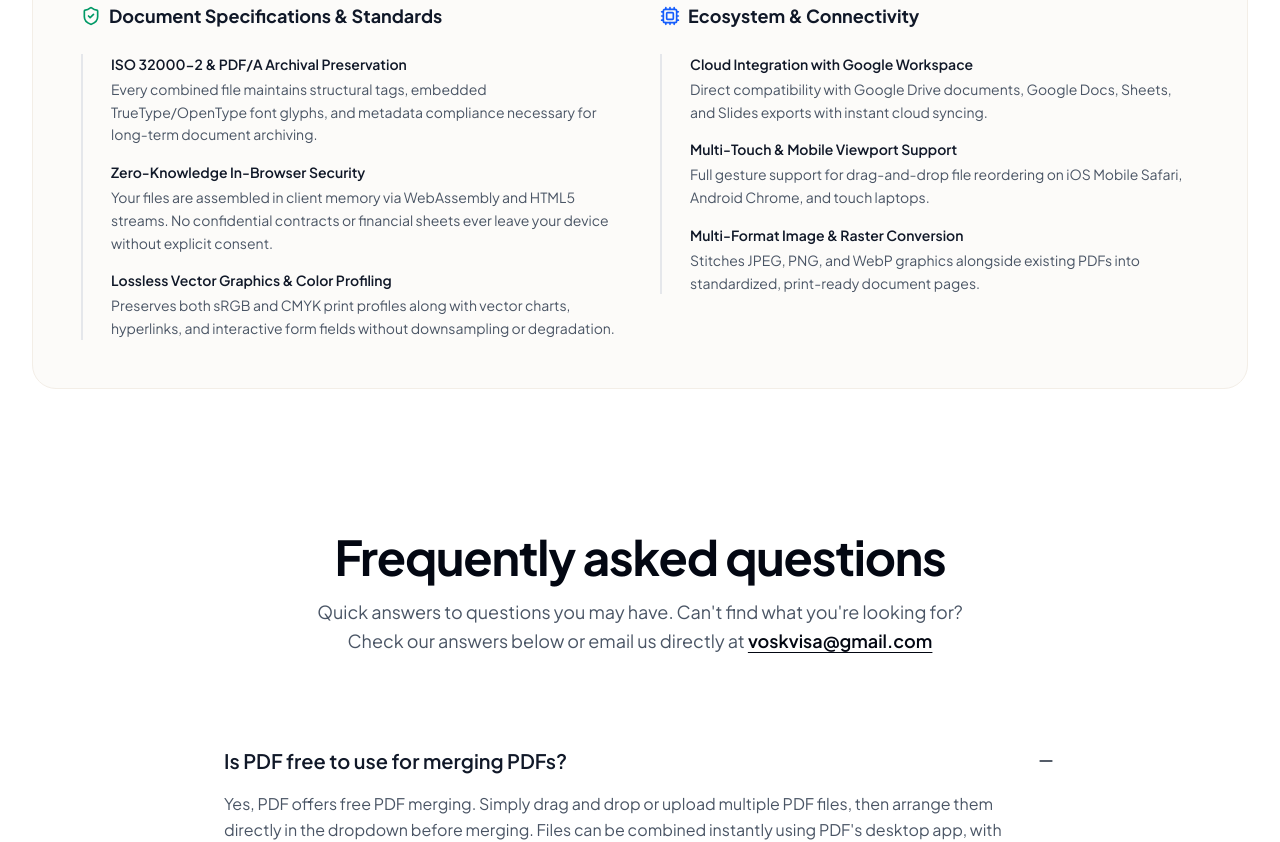
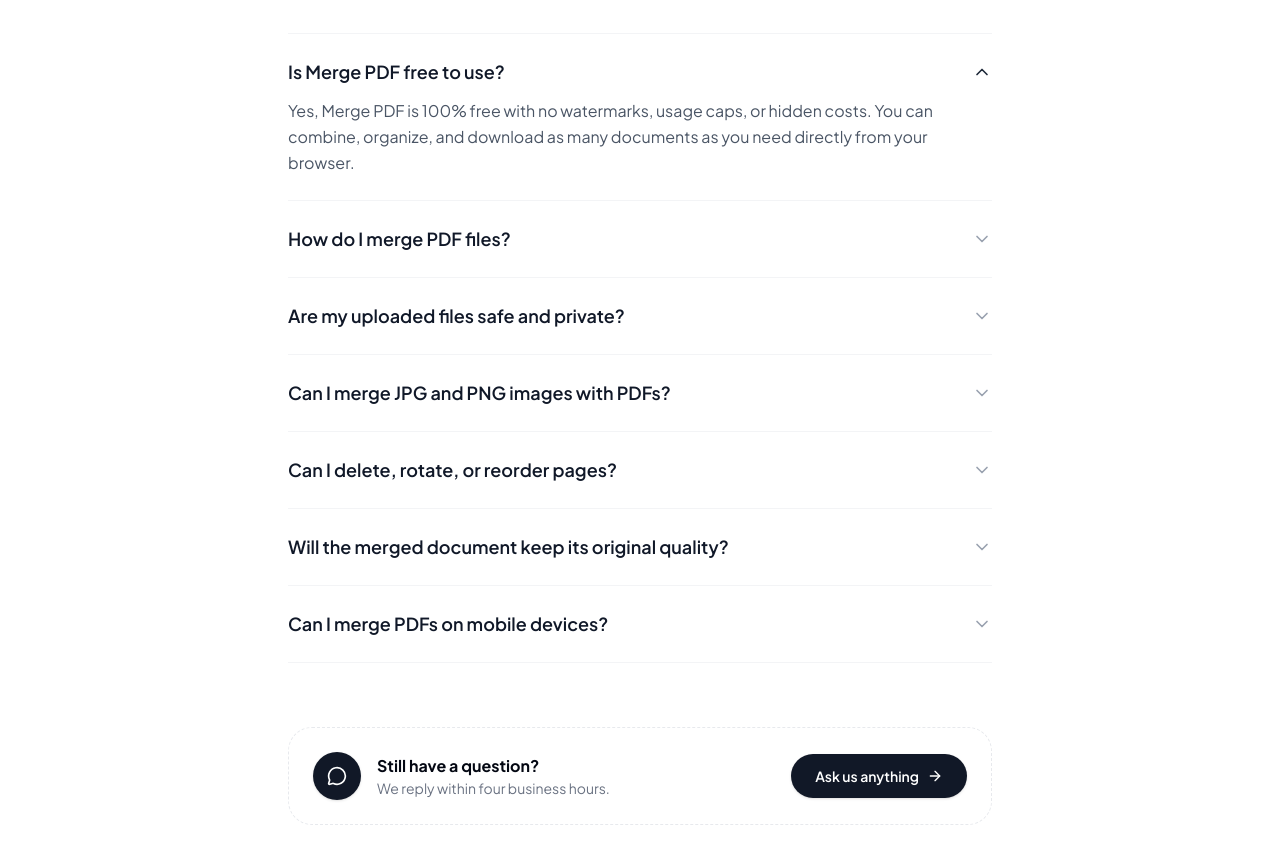
Before and after one commit to ToufikTk/MerPDF, a React (Vite) app: page / in a window 1280 px wide. Shown: the part 3960-4802 px from the top of the page. Built offline with nearby package versions, Linux system fonts and the light colour scheme.

Commit message:
refactor: update contact email and update FAQ content
- Standardize support email to Support@verpdf.com across the application.
- Refactor FAQ component and content.
- Remove TechnicalSpecs component.

```diff
--- a/src/App.tsx
+++ b/src/App.tsx
@@ -4,7 +4,6 @@ import { MergeTool } from './components/MergeTool';
 import { HowItWorks } from './components/HowItWorks';
 import { Features } from './components/Features';
 import { Products } from './components/Products';
-import { TechnicalSpecs } from './components/TechnicalSpecs';
 import { FAQ } from './components/FAQ';
 import { Footer } from './components/Footer';
 import { PreviewModal } from './components/PreviewModal';
@@ -458,7 +457,7 @@ export default function App() {
                     const ownerUser: UserProfile = {
                       id: 'site-owner',
                       name: 'Site Owner',
-                      email: cfg.supportEmail || 'admin@pdfmerge.com',
+                      email: cfg.supportEmail || 'Support@verpdf.com',
                       username: 'admin',
                       role: 'owner',
                       isVerified: true,
@@ -550,11 +549,8 @@ export default function App() {
             {/* 4. Discover PDF's products (H2 -> H3) */}
             <Products />
 
-            {/* 5. Enterprise Standards & Specifications (H4 -> H5) */}
-            <TechnicalSpecs />
-
             {/* 6. Frequently Asked Questions (H2 -> H3) */}
-            <FAQ />
+            <FAQ onNavigateContact={() => handleNavigate('contact')} />
           </>
         )}
       </main>
--- a/src/components/AboutPage.tsx
+++ b/src/components/AboutPage.tsx
@@ -199,7 +199,7 @@ export const AboutPage: React.FC<AboutPageProps> = ({ onGoToMerge }) => {
             <ArrowRight className="w-4 h-4 ml-2" />
           </button>
           <a
-            href="mailto:support@mergepdf.example"
+            href="mailto:Support@verpdf.com"
             className="inline-flex items-center px-6 py-3 rounded-full bg-gray-200/70 hover:bg-gray-200 text-gray-800 text-sm font-semibold transition-all"
           >
             <Mail className="w-4 h-4 mr-2 text-gray-600" />
--- a/src/components/ContactPage.tsx
+++ b/src/components/ContactPage.tsx
@@ -192,10 +192,10 @@ export const ContactPage: React.FC<ContactPageProps> = ({ onNavigateFAQ }) => {
                 EMAIL
               </span>
               <a
-                href={`mailto:${siteConfig.supportEmail || 'voskvisa@gmail.com'}`}
+                href={`mailto:${siteConfig.supportEmail || 'Support@verpdf.com'}`}
                 className="text-sm font-medium text-gray-900 hover:underline"
               >
-                {siteConfig.supportEmail || 'voskvisa@gmail.com'}
+                {siteConfig.supportEmail || 'Support@verpdf.com'}
               </a>
             </div>
 
--- a/src/components/CookiesPolicyPage.tsx
+++ b/src/components/CookiesPolicyPage.tsx
@@ -211,10 +211,10 @@ export const CookiesPolicyPage: React.FC = () => {
             <p>
               For questions regarding our cookie practices, you may reach our compliance team at{' '}
               <a
-                href="mailto:privacy@mergepdf.example"
+                href="mailto:Support@verpdf.com"
                 className="text-gray-950 font-medium hover:underline"
               >
-                privacy@mergepdf.example
+                Support@verpdf.com
               </a>.
             </p>
           </section>
--- a/src/components/FAQ.tsx
+++ b/src/components/FAQ.tsx
@@ -1,53 +1,52 @@
 import React, { useState, useEffect } from 'react';
-import { Minus, Plus } from 'lucide-react';
+import { Sparkles, ChevronDown, MessageCircle, ArrowRight } from 'lucide-react';
 import { FAQItem } from '../types';
 import { getSiteConfig } from '../services/siteConfigService';
 
+interface FAQProps {
+  onNavigateContact?: () => void;
+}
+
 const FAQ_DATA: FAQItem[] = [
   {
-    question: 'Is PDF free to use for merging PDFs?',
+    question: 'Is Merge PDF free to use?',
     answer:
-      "Yes, PDF offers free PDF merging. Simply drag and drop or upload multiple PDF files, then arrange them directly in the dropdown before merging. Files can be combined instantly using PDF's desktop app, with free access to basic PDF merging features.",
+      'Yes, Merge PDF is 100% free with no watermarks, usage caps, or hidden costs. You can combine, organize, and download as many documents as you need directly from your browser.',
   },
   {
-    question: 'How do I use PDF?',
+    question: 'How do I merge PDF files?',
     answer:
-      "Simply upload your PDF documents using our drag-and-drop tool, arrange the files in your desired order, and click 'Merge all'. You can then instantly preview or download the combined PDF to your computer or mobile device.",
+      "Simply drag and drop your PDF or image files into the upload area above, arrange the files in your desired order, and click 'Merge all'. Your combined PDF is processed in seconds and ready to download.",
   },
   {
-    question: 'Can I merge PDFs on mobile?',
+    question: 'Are my uploaded files safe and private?',
     answer:
-      'Yes, PDF is fully responsive and optimized for mobile devices. You can upload and merge documents directly through your Safari or Chrome mobile browser on iPhone, iPad, and Android without installing third-party applications.',
+      'Absolutely. All merging and file manipulation happens entirely inside your local browser via client-side memory buffers. Your documents, contracts, and confidential files are never transmitted to external servers.',
   },
   {
-    question: 'Can I merge multiple PDF files at once?',
+    question: 'Can I merge JPG and PNG images with PDFs?',
     answer:
-      'Yes! There is no restriction on combining 2, 5, 10 or more documents at once. Select all your files in one go, arrange the sequence, and stitch them into a single file.',
+      'Yes. Our built-in rasterizer automatically converts JPG, JPEG, and PNG images into standardized PDF pages, allowing you to seamlessly interleave photos, scans, and documents.',
   },
   {
-    question: 'Can I delete and reorder pages after I merge files?',
+    question: 'Can I delete, rotate, or reorder pages?',
     answer:
-      'Yes. Our interactive arranger lets you adjust document order, remove redundant pages or files, and rotate orientations in 90-degree steps prior to generating the combined document.',
+      'Yes! Before merging, you can freely drag to reorder documents, rotate pages in 90° increments, and remove unwanted items with a single click.',
   },
   {
-    question: 'Can I merge a JPG with a PDF?',
+    question: 'Will the merged document keep its original quality?',
     answer:
-      'Yes! PDF has built-in image rasterization support. You can combine JPG, JPEG, and PNG images alongside regular PDF documents, and they will be seamlessly converted into standard PDF pages.',
+      'Yes. All fonts, embedded vector graphics, forms, metadata, and high-resolution images are preserved according to ISO 32000-2 specifications without lossy compression or quality loss.',
   },
   {
-    question: 'Will the merged PDF keep its original formatting?',
+    question: 'Can I merge PDFs on mobile devices?',
     answer:
-      'Yes. All fonts, embedded vector graphics, tables, interactive form fields, metadata, and high-definition layouts from your original files remain untouched and crisp.',
-  },
-  {
-    question: 'How does merging PDFs with Google Drive work?',
-    answer:
-      'You can select files stored in Google Drive directly within our tool, combine them without downloading them locally first, and sync the result back to your preferred cloud folder.',
+      'Yes, our tool is fully responsive and optimized for touch devices. You can merge PDFs directly in Safari on iOS or Chrome on Android without installing any app.',
   },
 ];
 
-export const FAQ: React.FC = () => {
-  // First item open by default matching screenshot
+export const FAQ: React.FC<FAQProps> = ({ onNavigateContact }) => {
+  // First item open by default for immediate preview, matching design
   const [openIndices, setOpenIndices] = useState<number[]>([0]);
   const [siteConfig, setSiteConfig] = useState(() => getSiteConfig());
 
@@ -59,7 +58,7 @@ export const FAQ: React.FC = () => {
     return () => window.removeEventListener('siteConfigUpdated', handleUpdate);
   }, []);
 
-  const supportEmail = siteConfig?.supportEmail || 'voskvisa@gmail.com';
+  const supportEmail = siteConfig?.supportEmail || 'Support@verpdf.com';
 
   const toggleItem = (index: number) => {
     setOpenIndices((prev) =>
@@ -67,50 +66,68 @@ export const FAQ: React.FC = () => {
     );
   };
 
+  const handleAskUs = () => {
+    if (onNavigateContact) {
+      onNavigateContact();
+    } else {
+      window.location.href = `mailto:${supportEmail}`;
+    }
+  };
+
   return (
-    <section id="faq" className="py-20 px-4 sm:px-6 lg:px-8 max-w-4xl mx-auto">
-      {/* Section Header matching Screenshot */}
-      <div className="text-center mb-14 sm:mb-16">
-        <h2 className="text-3xl sm:text-4xl lg:text-5xl font-bold tracking-tight text-gray-950 font-['Plus_Jakarta_Sans']">
+    <section id="faq" className="py-20 sm:py-24 px-4 sm:px-6 lg:px-8 max-w-3xl mx-auto">
+      {/* 1. Pill Badge & Section Header */}
+      <div className="text-center mb-12 sm:mb-14">
+        <div className="inline-flex items-center gap-1.5 px-3.5 py-1 rounded-full border border-gray-200/90 bg-white shadow-2xs mb-4">
+          <Sparkles className="w-3.5 h-3.5 text-amber-500 fill-amber-500/20" />
+          <span className="text-xs font-bold text-gray-700 tracking-wide">FAQ</span>
+        </div>
+
+        <h2 className="text-3xl sm:text-4xl lg:text-5xl font-extrabold tracking-tight text-gray-950 font-['Plus_Jakarta_Sans']">
           Frequently asked questions
         </h2>
-        <p className="mt-4 text-base sm:text-lg text-gray-600 max-w-2xl mx-auto leading-relaxed">
-          Quick answers to questions you may have. Can&apos;t find what you&apos;re looking for? Check our answers below or email us directly at{' '}
+
+        <div className="mt-3.5 text-sm sm:text-base text-gray-500 leading-relaxed max-w-xl mx-auto">
+          <p>Quick answers to the questions we get the most.</p>
+          <p>
+            Can&apos;t find yours? Write to{' '}
             <a
               href={`mailto:${supportEmail}`}
-            className="text-gray-950 font-semibold underline underline-offset-4 hover:text-black transition-colors"
+              className="font-semibold text-gray-900 hover:text-black underline underline-offset-2 transition-colors"
             >
               {supportEmail}
             </a>
+            .
           </p>
         </div>
+      </div>
 
-      {/* Accordion List */}
-      <div className="divide-y divide-gray-200">
+      {/* 2. Accordion List with Clean Separators */}
+      <div className="border-t border-b border-gray-100 divide-y divide-gray-100">
         {FAQ_DATA.map((item, index) => {
           const isOpen = openIndices.includes(index);
           return (
-            <div key={index} className="py-6 sm:py-7">
+            <div key={index} className="py-5 sm:py-6 transition-colors">
               <button
                 type="button"
                 onClick={() => toggleItem(index)}
-                className="w-full flex items-center justify-between text-left focus:outline-hidden group cursor-pointer"
+                className="w-full flex items-center justify-between text-left focus:outline-none group cursor-pointer"
                 aria-expanded={isOpen}
               >
-                <h3 className="text-lg sm:text-xl font-semibold text-gray-900 group-hover:text-black transition-colors pr-6 font-['Plus_Jakarta_Sans']">
+                <h3 className="text-base sm:text-lg font-semibold text-gray-900 group-hover:text-black transition-colors pr-6 font-['Plus_Jakarta_Sans']">
                   {item.question}
                 </h3>
-                <div className="shrink-0 text-gray-800 ml-2">
-                  {isOpen ? (
-                    <Minus className="w-5 h-5 stroke-[2]" />
-                  ) : (
-                    <Plus className="w-5 h-5 stroke-[2]" />
-                  )}
+                <div className="shrink-0 text-gray-400 group-hover:text-gray-700 transition-colors ml-2">
+                  <ChevronDown
+                    className={`w-5 h-5 stroke-[2] transition-transform duration-200 ease-out ${
+                      isOpen ? 'rotate-180 text-gray-800' : 'text-gray-400'
+                    }`}
+                  />
                 </div>
               </button>
 
               {isOpen && (
-                <div className="pt-4 pr-12 text-sm sm:text-base text-gray-600 leading-relaxed animate-in fade-in slide-in-from-top-1 duration-150">
+                <div className="pt-3 pr-8 sm:pr-10 text-sm sm:text-base text-gray-600 leading-relaxed animate-in fade-in slide-in-from-top-1 duration-150">
                   <p>{item.answer}</p>
                 </div>
               )}
@@ -118,6 +135,32 @@ export const FAQ: React.FC = () => {
           );
         })}
       </div>
+
+      {/* 3. Bottom Support Box with Dashed Border */}
+      <div className="mt-12 sm:mt-16 rounded-3xl border border-dashed border-gray-200/90 bg-white/50 p-5 sm:p-6 flex flex-col sm:flex-row items-center justify-between gap-5 transition-all">
+        <div className="flex items-center gap-4 text-center sm:text-left">
+          <div className="w-12 h-12 rounded-full bg-[#111827] text-white flex items-center justify-center shrink-0 shadow-sm">
+            <MessageCircle className="w-5 h-5 stroke-[2]" />
+          </div>
+          <div>
+            <h4 className="text-base font-bold text-gray-950 font-['Plus_Jakarta_Sans']">
+              Still have a question?
+            </h4>
+            <p className="text-sm text-gray-500">
+              We reply within four business hours.
+            </p>
+          </div>
+        </div>
+
+        <button
+          type="button"
+          onClick={handleAskUs}
+          className="inline-flex items-center gap-2 px-6 py-3 rounded-full bg-[#111827] hover:bg-black text-white text-sm font-semibold transition-all shrink-0 shadow-sm hover:shadow cursor-pointer active:scale-98"
+        >
+          <span>Ask us anything</span>
+          <ArrowRight className="w-4 h-4" />
+        </button>
+      </div>
     </section>
   );
 };
--- a/src/components/PrivacyPolicyPage.tsx
+++ b/src/components/PrivacyPolicyPage.tsx
@@ -253,7 +253,7 @@ export const PrivacyPolicyPage: React.FC = () => {
               </li>
             </ul>
             <p className="pt-2 text-gray-700">
-              To exercise any of these rights, contact us at <a href="mailto:privacy@mergepdf.example" className="text-gray-950 font-medium underline underline-offset-2">privacy@mergepdf.example</a>. We will respond within 30 days.
+              To exercise any of these rights, contact us at <a href="mailto:Support@verpdf.com" className="text-gray-950 font-medium underline underline-offset-2">Support@verpdf.com</a>. We will respond within 30 days.
             </p>
           </section>
 
@@ -267,10 +267,10 @@ export const PrivacyPolicyPage: React.FC = () => {
             </p>
             <p>
               <a
-                href="mailto:privacy@mergepdf.example"
+                href="mailto:Support@verpdf.com"
                 className="text-gray-950 font-medium hover:underline"
               >
-                privacy@mergepdf.example
+                Support@verpdf.com
               </a>
             </p>
             <div className="pt-2 text-gray-600 text-xs sm:text-sm">
--- a/src/components/SiteOwnerDashboard.tsx
+++ b/src/components/SiteOwnerDashboard.tsx
@@ -527,7 +527,7 @@ export const SiteOwnerDashboard: React.FC<SiteOwnerDashboardProps> = ({
                     type="email"
                     value={config.supportEmail}
                     onChange={(e) => setConfig({ ...config, supportEmail: e.target.value })}
-                    placeholder="support@mergepdf.com"
+                    placeholder="Support@verpdf.com"
                     className="w-full pl-10 pr-4 py-2.5 rounded-full bg-[#f4f5f7] border border-gray-200 text-sm text-gray-900 focus:outline-none focus:border-black focus:ring-1 focus:ring-black"
                   />
                 </div>
--- a/src/components/TechnicalSpecs.tsx
+++ /dev/null
@@ -1,98 +0,0 @@
-import React from 'react';
-import { ShieldCheck, Cpu, Database, CheckCheck, Smartphone, Lock } from 'lucide-react';
-
-export const TechnicalSpecs: React.FC = () => {
-  return (
-    <section className="py-16 px-4 sm:px-6 lg:px-8 max-w-7xl mx-auto">
-      <div className="bg-[#fcfbf9] border border-[#f3eee7] rounded-3xl p-8 sm:p-12">
-        <div className="max-w-3xl mb-10">
-          <span className="text-xs font-bold uppercase tracking-wider text-gray-500">
-            Enterprise Grade Engine
-          </span>
-          <h3 className="text-2xl sm:text-3xl font-bold text-gray-900 mt-1 mb-3 font-['Plus_Jakarta_Sans']">
-            Engineered for precision, speed, and privacy
-          </h3>
-          <p className="text-sm sm:text-base text-gray-600">
-            Our browser-based client engine complies with global document interchange standards while preserving 100% data confidentiality.
-          </p>
-        </div>
-
-        <div className="grid grid-cols-1 md:grid-cols-2 gap-10">
-          {/* Spec Group 1 */}
-          <div className="space-y-6">
-            <h4 className="text-lg font-bold text-gray-900 flex items-center">
-              <ShieldCheck className="w-5 h-5 text-emerald-600 mr-2 shrink-0" />
-              Document Specifications & Standards
-            </h4>
-
-            <div className="space-y-4 pl-7 border-l-2 border-gray-200">
-              <div>
-                <h5 className="text-sm font-semibold text-gray-900 mb-1">
-                  ISO 32000-2 & PDF/A Archival Preservation
-                </h5>
-                <p className="text-xs sm:text-sm text-gray-600 leading-relaxed">
-                  Every combined file maintains structural tags, embedded TrueType/OpenType font glyphs, and metadata compliance necessary for long-term document archiving.
-                </p>
-              </div>
-
-              <div>
-                <h5 className="text-sm font-semibold text-gray-900 mb-1">
-                  Zero-Knowledge In-Browser Security
-                </h5>
-                <p className="text-xs sm:text-sm text-gray-600 leading-relaxed">
-                  Your files are assembled in client memory via WebAssembly and HTML5 streams. No confidential contracts or financial sheets ever leave your device without explicit consent.
-                </p>
-              </div>
-
-              <div>
-                <h5 className="text-sm font-semibold text-gray-900 mb-1">
-                  Lossless Vector Graphics & Color Profiling
-                </h5>
-                <p className="text-xs sm:text-sm text-gray-600 leading-relaxed">
-                  Preserves both sRGB and CMYK print profiles along with vector charts, hyperlinks, and interactive form fields without downsampling or degradation.
-                </p>
-              </div>
-            </div>
-          </div>
-
-          {/* Spec Group 2 */}
-          <div className="space-y-6">
-            <h4 className="text-lg font-bold text-gray-900 flex items-center">
-              <Cpu className="w-5 h-5 text-blue-600 mr-2 shrink-0" />
-              Ecosystem & Connectivity
-            </h4>
-
-            <div className="space-y-4 pl-7 border-l-2 border-gray-200">
-              <div>
-                <h5 className="text-sm font-semibold text-gray-900 mb-1">
-                  Cloud Integration with Google Workspace
-                </h5>
-                <p className="text-xs sm:text-sm text-gray-600 leading-relaxed">
-                  Direct compatibility with Google Drive documents, Google Docs, Sheets, and Slides exports with instant cloud syncing.
-                </p>
-              </div>
-
-              <div>
-                <h5 className="text-sm font-semibold text-gray-900 mb-1">
-                  Multi-Touch & Mobile Viewport Support
-                </h5>
-                <p className="text-xs sm:text-sm text-gray-600 leading-relaxed">
-                  Full gesture support for drag-and-drop file reordering on iOS Mobile Safari, Android Chrome, and touch laptops.
-                </p>
-              </div>
-
-              <div>
-                <h5 className="text-sm font-semibold text-gray-900 mb-1">
-                  Multi-Format Image & Raster Conversion
-                </h5>
-                <p className="text-xs sm:text-sm text-gray-600 leading-relaxed">
-                  Stitches JPEG, PNG, and WebP graphics alongside existing PDFs into standardized, print-ready document pages.
-                </p>
-              </div>
-            </div>
-          </div>
-        </div>
-      </div>
-    </section>
-  );
-};
--- a/src/services/siteConfigService.ts
+++ b/src/services/siteConfigService.ts
@@ -75,7 +75,7 @@ export const DEFAULT_SITE_CONFIG: SiteConfig = {
   logoType: 'stack',
   customLogoUrl: '',
 
-  supportEmail: 'voskvisa@gmail.com',
+  supportEmail: 'Support@verpdf.com',
   contactPhone: '+1 (800) 555-0199',
   officeAddress: '100 Montgomery St, Suite 1800, San Francisco, CA 94104',
   businessHours: 'Monday – Friday: 9:00 AM – 6:00 PM EST',
@@ -195,9 +195,13 @@ export function getSiteConfig(): SiteConfig {
     const raw = localStorage.getItem(STORAGE_KEY_SITE_CONFIG);
     if (!raw) return DEFAULT_SITE_CONFIG;
     const parsed = JSON.parse(raw);
+    if (!parsed.supportEmail || parsed.supportEmail === 'voskvisa@gmail.com') {
+      parsed.supportEmail = 'Support@verpdf.com';
+    }
     return {
       ...DEFAULT_SITE_CONFIG,
       ...parsed,
+      supportEmail: parsed.supportEmail || 'Support@verpdf.com',
       socialLinks: {
         ...DEFAULT_SITE_CONFIG.socialLinks,
         ...(parsed.socialLinks || {}),
@@ -249,7 +253,11 @@ export function resetSiteConfigToDefaults(): SiteConfig {
 export function verifySiteOwnerCredentials(username: string, passwordAttempt: string): boolean {
   const config = getSiteConfig();
   const cleanUser = username.trim().toLowerCase();
-  const isMatchUser = cleanUser === 'admin' || cleanUser === config.adminUsername.toLowerCase() || cleanUser === 'admin@pdfmerge.com';
+  const isMatchUser =
+    cleanUser === 'admin' ||
+    cleanUser === config.adminUsername.toLowerCase() ||
+    cleanUser === 'admin@pdfmerge.com' ||
+    cleanUser === 'support@verpdf.com';
   return isMatchUser && passwordAttempt === config.adminPasswordHash;
 }
 
--- a/vite.config.ts
+++ b/vite.config.ts
@@ -12,6 +12,9 @@ export default defineConfig(() => {
       },
     },
     server: {
+      host: '0.0.0.0',
+      port: 3000,
+      allowedHosts: true as const,
       // HMR is disabled in AI Studio via DISABLE_HMR env var.
       // Do not modify—file watching is disabled to prevent flickering during agent edits.
       hmr: process.env.DISABLE_HMR !== 'true',
```
Also changed, not shown: src/components/SignInPage.tsx (+7 -3 lines), 2 other files (tests, documents, lock files or other folders). Lines whose indentation alone changed are shown as unchanged.
